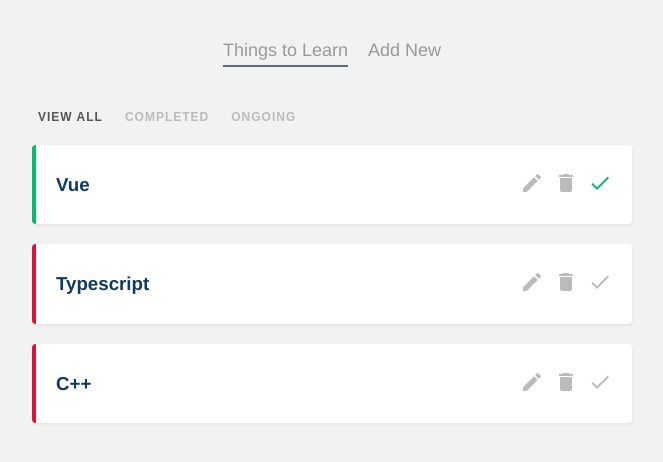
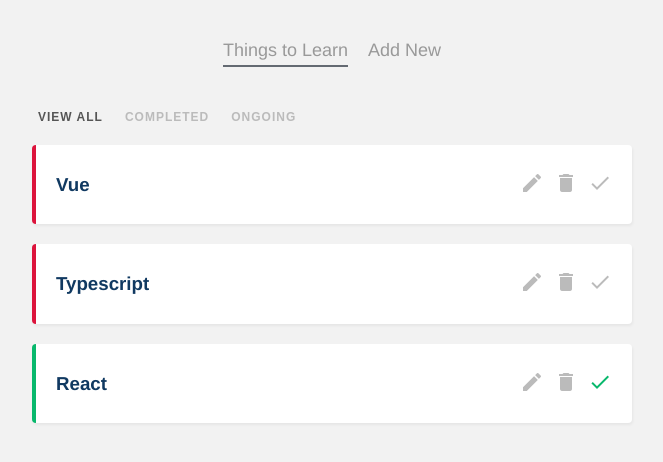
Before and after one commit to angel-sinn/PL_vue-planner, a Vue app: page / in a window 1280 px wide. Shown: the top 462 px of the page, without its empty margins (308-971 px from the left). Built offline with nearby package versions, Linux system fonts and the light colour scheme; data requests are answered from the project's data file.

Commit message:
Complete project

```diff
--- a/data/db.json
+++ b/data/db.json
@@ -3,7 +3,7 @@
     {
       "title": "Vue",
       "details": "On Udemy",
-      "complete": true,
+      "complete": false,
       "id": 1
     },
     {
@@ -13,9 +13,9 @@
       "id": 2
     },
     {
-      "title": "C++",
-      "details": "On Codecademy",
-      "complete": false,
+      "title": "React",
+      "details": "LHL",
+      "complete": true,
       "id": 3
     }
   ]
--- a/src/views/Home.vue
+++ b/src/views/Home.vue
@@ -3,7 +3,7 @@
     <!-- $event is to get data that is being sent up -->
     <FilterNav @filterChange="current = $event" :current="current"/>
     <div v-if="projects.length">
-      <div v-for="project of projects" :key="project.id">
+      <div v-for="project of filteredProjects" :key="project.id">
         <SingleProject :project="project" @delete="handleDelete" @complete="handleComplete"/>
       </div>
     </div>
@@ -30,11 +30,13 @@
       .catch(err => console.log(err.message))
   },
   methods: {
+    // make sure local data is up to date
     handleDelete(id) {
       this.projects = this.projects.filter((project) => {
         return project.id !== id
       })
     },
+    // make sure local data is up to date
     handleComplete(id) {
       let p = this.projects.find((project) => {
         return project.id === id
@@ -42,6 +44,17 @@
       // update status
       p.complete = !p.complete
     }
+  },
+  computed: {
+    filteredProjects() {
+      if (this.current === 'completed') {
+        return this.projects.filter((project) => project.complete)
+      }
+      if (this.current === 'ongoing') {
+        return this.projects.filter((project) => !project.complete)
+      }
+      return this.projects
+    }
   }
 }
 </script>
```
Also changed, not shown: 1 other file (tests, documents, lock files or other folders).
